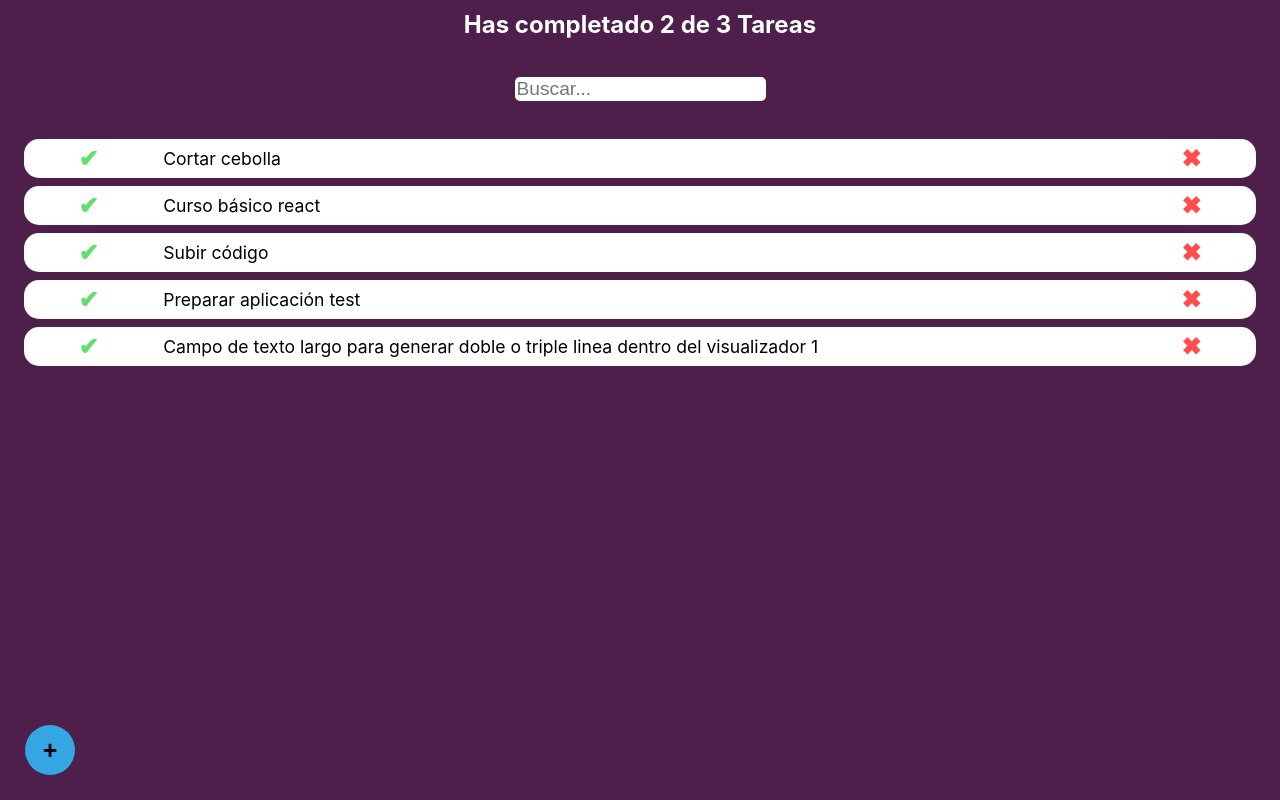
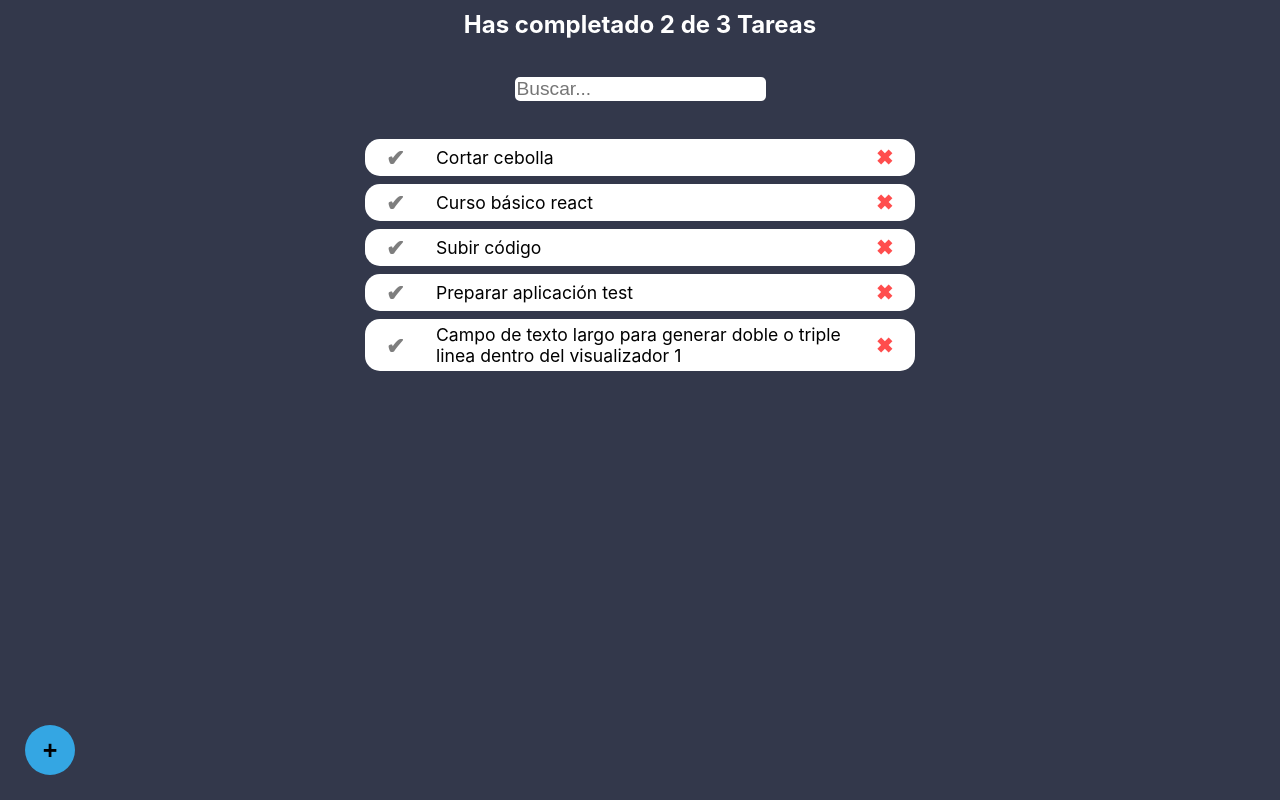
Before and after one commit to Poi9912/todobasicapp, a React (Create React App) app: page / in a window 1280 px wide. Built offline with nearby package versions, Linux system fonts and the light colour scheme.

Commit message:
se agrega lógica sobre todo completado

```diff
--- a/src/App.js
+++ b/src/App.js
@@ -6,9 +6,9 @@ import { TodoItem } from "./TodoItem";
 import { CreateTodoButton } from "./CreateTodoButton";
 
 const todos = [
-  { text: "Cortar cebolla", completed: false },
+  { text: "Cortar cebolla", completed: true },
   { text: "Curso básico react", completed: false },
-  { text: "Subir código", completed: false },
+  { text: "Subir código", completed: true },
   { text: "Preparar aplicación test", completed: false },
   { text: "Campo de texto largo para generar doble o triple linea dentro del visualizador 1", completed: false },
 ];
@@ -20,7 +20,7 @@ function App() {
       <TodoSearch />
       <TodoList>
         {todos.map(todo => (
-          <TodoItem  key={todo.text} text={todo.text} />
+          <TodoItem  key={todo.text} text={todo.text} completed={todo.completed} />
         ))}
       </TodoList>
       <CreateTodoButton />
--- a/src/CreateTodoButton.css
+++ b/src/CreateTodoButton.css
@@ -21,6 +21,6 @@
 }
 
 .create-button:hover {
-    transform: rotate(405deg);
+    transform: rotate(360deg);
     background-color: #81c1e4;
 }
--- a/src/TodoItem.css
+++ b/src/TodoItem.css
@@ -1,10 +1,11 @@
 .item{
-    margin: 0.5em;
+    margin: 0.5em auto;
     padding: 5px auto;
     display: flex;
     background-color: white;
     border-radius: 15px;
     text-decoration: none;
+    max-width: 550px;
 }
 
 .item-content{
@@ -16,7 +17,11 @@
     text-align: left;
     align-items: center;
     padding: 0;
+}
 
+.item-content--complete{
+    text-decoration: line-through;
+    color: #7e7e7e;
 }
 
 .Icon.Icon-delete{
@@ -29,22 +34,27 @@
     padding: 0;
     align-items: center;
     justify-content: center;
-    font-size: 1.5em;
+    font-size: 1.3em;
     font-weight: bold;
     transform: rotate(0deg);
 }
 
-.Icon.Icon-check{
+.Icon-check{
     display: flex;
     border: none;
     width: 10%;
     padding: auto;
-    color: #61df6c;
+    color: #7e7e7e;
     margin: 5px;
     padding: 0;
     align-items: center;
     justify-content: center;
-    font-size: 1.5em;
+    font-size: 1.4em;
     font-weight: bold;
     transform: rotate(0deg);
+    transition: transform 0.3s ease;
 }
+.Icon-check--active{
+    color: #61df6c;
+    transform: rotate(20deg);
+}
--- a/src/TodoItem.js
+++ b/src/TodoItem.js
@@ -4,8 +4,8 @@ import './TodoItem.css';
 function TodoItem(props){
     return(
         <li className="item">
-            <span className={`Icon Icon-check ${props.completed} && 'Icon-check--active'`}> &#10004; </span>
-            <p className={`item-content ${props.completed} && 'item-content--active'`}>{props.text}</p>
+            <span className={`Icon-check ${props.completed} && 'Icon-check--active'`}> &#10004; </span>
+            <p className={`item-content ${props.completed} && 'item-content--complete'`}>{props.text}</p>
             <span className="Icon Icon-delete">&#10006;</span>
         </li>
     );
--- a/src/index.css
+++ b/src/index.css
@@ -6,5 +6,5 @@ body {
     sans-serif;
   -webkit-font-smoothing: antialiased;
   -moz-osx-font-smoothing: grayscale;
-  background-color: #4d1f4a;
+  background-color: #33384b;
 }
```
